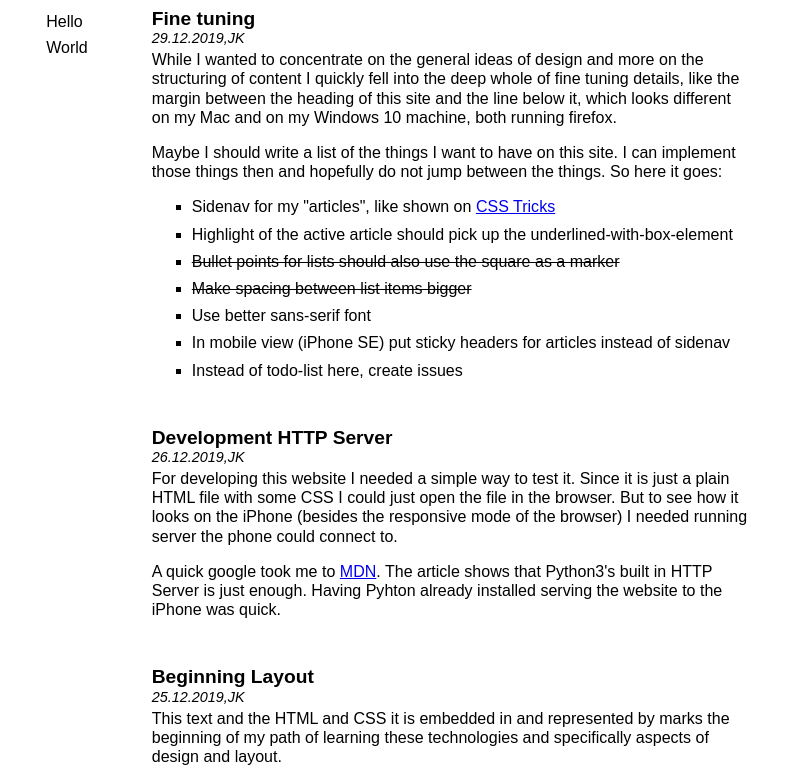
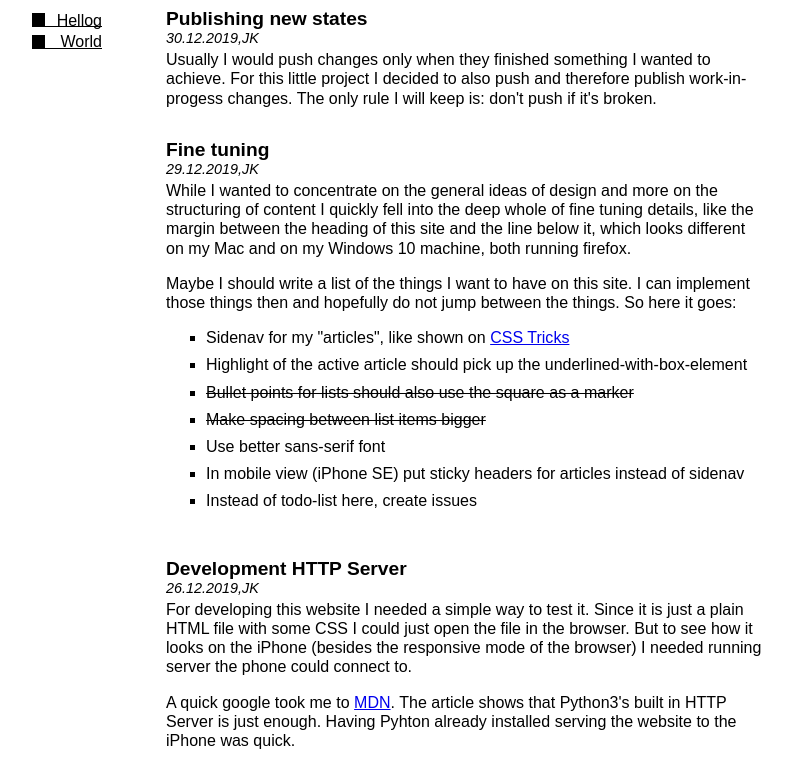
Before and after one commit to seudboerg/seudboerg.github.io, a plain HTML site: page index.html in a window 1280 px wide. Shown: the part 103-882 px from the top of the page, without its empty margins (211-1008 px from the left). Drawn offline with Linux system fonts and the light colour scheme.

Commit message:
Fiddle around with css

```diff
--- a/index.html
+++ b/index.html
@@ -26,8 +26,22 @@
         </div>
         <div class="side-left-mid">
             <ul>
-                <li><a href="#">Hello</a></li>
-                <li><a href="#">World</a></li>
+                <li>
+                    <div class="side-left-nav-item">
+                        <div class="link-box"></div>
+                        <div class="link-link">
+                            <a href="#">Hellog</a>
+                        </div>
+                    </div>
+                </li>
+                <li>
+                    <div class="side-left-nav-item">
+                        <div class="link-box"></div>
+                        <div class="link-link">
+                            <a href="#">World</a>
+                        </div>
+                    </div>
+                </li>
             </ul>
         </div>
 
@@ -37,6 +51,25 @@
     </div>
 
     <div class="content">
+        <article>
+            <div class="article-title">
+                <div class="article-title-text">
+                    Publishing new states
+                </div>
+                <div class="article-title-box"></div>
+            </div>
+            <div class="article-subtitle">
+                <div class="article-date">30.12.2019</div>
+                <div class="article-author">JK</div>
+            </div>
+
+            <div class="article-text">
+                Usually I would push changes only when they finished something I wanted to achieve. For this little
+                project I decided to also push and therefore publish work-in-progess changes. The only rule I will
+                keep is: don't push if it's broken.
+            </div>
+        </article>
+
         <article>
             <div class="article-title">
                 <div class="article-title-text">
--- a/side-left.css
+++ b/side-left.css
@@ -29,6 +29,28 @@
     color: black;
 }
 
+.side-left-mid ul li {
+    border-bottom: 1px solid black;
+    line-height: 0.7em;
+}
+
+.side-left-nav-item {
+    width: 70px;
+    display: flex;
+    align-items: flex-end;
+}
+
+.link-box {
+    width: 0.8em;
+    height: 0.8em;
+    background-color: black;
+}
+
+.link-link {
+    margin-left: auto;
+    margin-right: 0;
+}
+
 .side-left-bottom {
     grid-area: side-left-bottom;
 }
```
